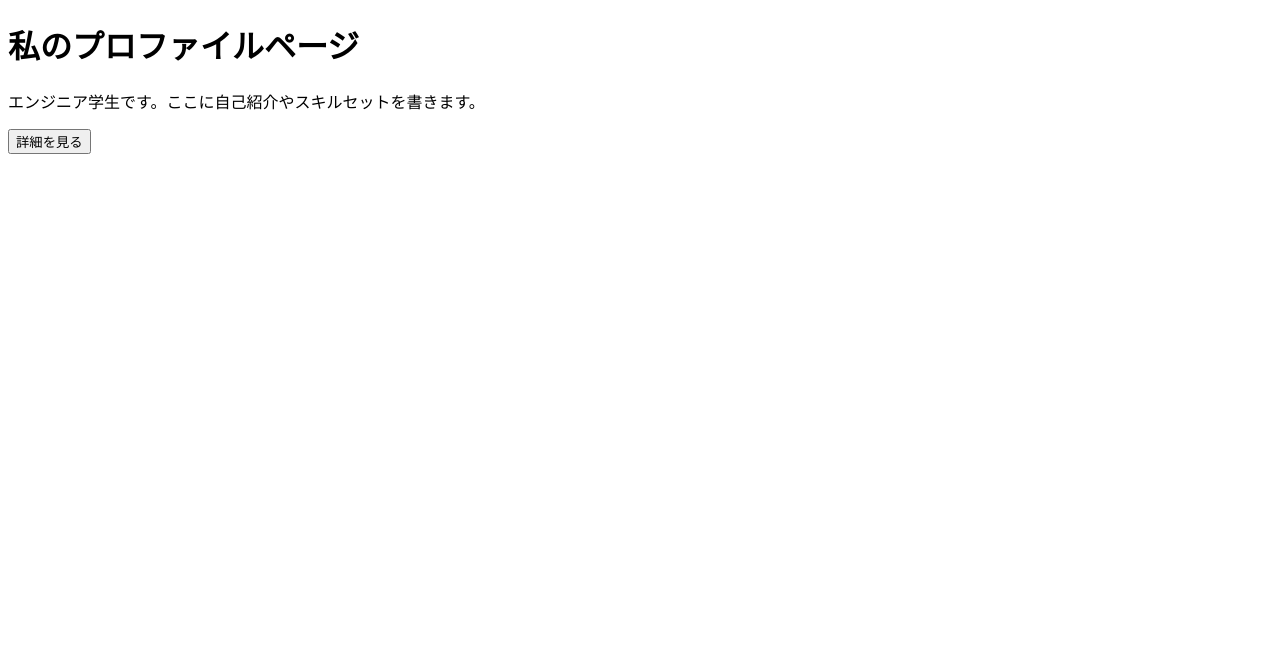
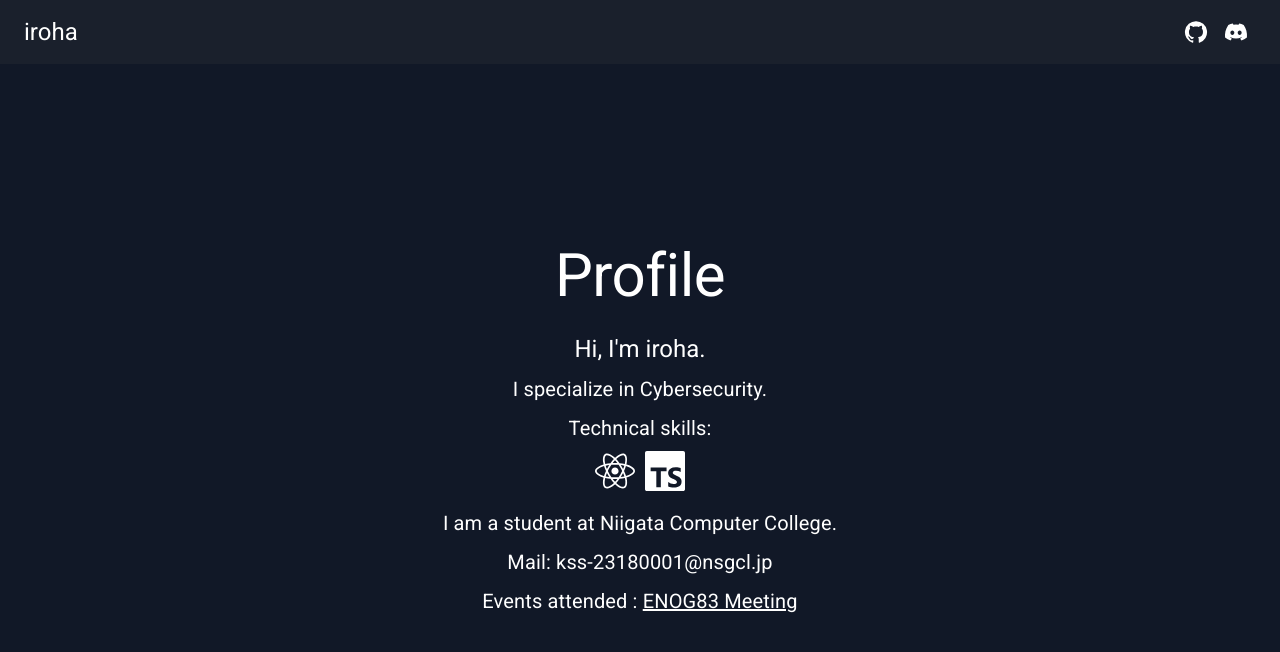
Before and after one commit to iroha999/iroha999.github.io, a React (Vite) app: page / in a window 1280 px wide. Shown: the top 652 px of the page. Built offline with nearby package versions, Linux system fonts and the light colour scheme.

Commit message:
プロファイルページの基礎ができました

```diff
--- a/index.html
+++ b/index.html
@@ -5,6 +5,7 @@
     <link rel="icon" type="image/svg+xml" href="/vite.svg" />
     <meta name="viewport" content="width=device-width, initial-scale=1.0" />
     <title>iroha999</title>
+    <link href="https://fonts.googleapis.com/css2?family=Roboto:wght@400;700&display=swap" rel="stylesheet">
   </head>
   <body>
     <div id="root"></div>
--- a/package.json
+++ b/package.json
@@ -14,6 +14,7 @@
   "dependencies": {
     "@emotion/react": "^11.13.3",
     "@emotion/styled": "^11.13.0",
+    "@mui/icons-material": "^6.0.2",
     "@mui/material": "^6.0.2",
     "@vitejs/plugin-react": "^4.3.1",
     "autoprefixer": "^10.4.20",
@@ -21,6 +22,7 @@
     "postcss": "^8.4.45",
     "react": "^18.3.1",
     "react-dom": "^18.3.1",
+    "react-icons": "^5.3.0",
     "tailwindcss": "^3.4.10"
   },
   "devDependencies": {
--- a/src/App.tsx
+++ b/src/App.tsx
@@ -1,23 +1,167 @@
-import React from 'react';
-// import { Container, Typography, Box, Button } from '@mui/material';
+import React, { useState } from 'react';
+import { AppBar, Toolbar, Typography, IconButton, Container, Box, Button, Tooltip, Fade, Paper, Snackbar, Link } from '@mui/material';
+import { GitHub, ContentCopy, Close } from '@mui/icons-material';
+import { FaDiscord, FaReact } from 'react-icons/fa';
+import { SiTypescript } from 'react-icons/si';
 import 'tailwindcss/tailwind.css';
+import './index.css';
 
-const App: React.FC = () => {
+const Header: React.FC = () => {
+  const [open, setOpen] = useState(false);
+  const [anchorEl, setAnchorEl] = useState<null | HTMLElement>(null);
+  const [snackbarOpen, setSnackbarOpen] = useState(false);
+
+  const handleDiscordClick = (event: React.MouseEvent<HTMLElement>) => {
+    setAnchorEl(event.currentTarget);
+    setOpen(true);
+  };
+
+  const handleClose = () => {
+    setOpen(false);
+    setTimeout(() => setAnchorEl(null), 300);
+  };
+
+  const handleCopy = () => {
+    navigator.clipboard.writeText('732372080539992078');
+    setSnackbarOpen(true);
+  };
+
+  const handleSnackbarClose = (_?: React.SyntheticEvent | Event, reason?: string) => {
+    if (reason === 'clickaway') {
+      return;
+    }
+    setSnackbarOpen(false);
+  };
+
+  const getPopoverPosition = () => {
+    if (!anchorEl) return { top: 0, left: 0 };
+
+    const rect = anchorEl.getBoundingClientRect();
+    const popoverWidth = 300;
+    const popoverHeight = 150;
+    const margin = 10;
+
+    let top = rect.bottom + margin;
+    let left = rect.left;
+
+    if (left + popoverWidth > window.innerWidth) {
+      left = window.innerWidth - popoverWidth - margin;
+    }
+    if (top + popoverHeight > window.innerHeight) {
+      top = rect.top - popoverHeight - margin;
+    }
+
+    return { top, left };
+  };
+
+  const { top, left } = getPopoverPosition();
+
   return (
-    <div className="h-screen flex flex-col justify-center items-center bg-gray-100">
-      <div className="text-center">
-        <h1 className="text-4xl font-bold mb-4">
-          私のプロファイルページ
-        </h1>
-        <p className="text-lg mb-4">
-          エンジニア学生です。ここに自己紹介やスキルセットを書きます。
-        </p>
-        <button className="bg-blue-500 text-white py-2 px-4 rounded">
-          詳細を見る
-        </button>
-      </div>
-    </div>
+    <>
+      <AppBar position="static" style={{ backgroundColor: '#1a202c' }}>
+        <Toolbar>
+          <Typography variant="h5" style={{ flexGrow: 1 }}>
+            iroha
+          </Typography>
+          <IconButton color="inherit" href="https://github.com/iroha999">
+            <GitHub />
+          </IconButton>
+          <IconButton color="inherit" onClick={handleDiscordClick}>
+            <FaDiscord />
+          </IconButton>
+        </Toolbar>
+      </AppBar>
+      <Fade in={open} timeout={300}>
+        <Paper
+          style={{
+            position: 'absolute',
+            top: top,
+            left: left,
+            backgroundColor: '#1a202c',
+            color: 'white',
+            padding: '20px',
+            borderRadius: '10px',
+            zIndex: 1300,
+            width: '300px',
+            maxWidth: '90vw',
+            maxHeight: '90vh',
+            overflowY: 'auto',
+          }}
+          elevation={3}
+        >
+          <Box display="flex" alignItems="center" justifyContent="space-between" marginBottom="20px">
+            <Box display="flex" alignItems="center">
+              <FaDiscord size={50} style={{ marginRight: '20px' }} />
+              <Typography variant="h6">zzxiroha39</Typography>
+            </Box>
+            <IconButton onClick={handleClose} size="small" style={{ color: 'white' }}>
+              <Close />
+            </IconButton>
+          </Box>
+          <Tooltip title="ユーザーIDをコピー">
+            <Button
+              variant="outlined"
+              startIcon={<ContentCopy />}
+              onClick={handleCopy}
+              fullWidth
+              style={{ color: 'white', borderColor: 'white' }}
+            >
+              ユーザーIDをコピー
+            </Button>
+          </Tooltip>
+        </Paper>
+      </Fade>
+      <Snackbar
+        anchorOrigin={{
+          vertical: 'bottom',
+          horizontal: 'center',
+        }}
+        open={snackbarOpen}
+        autoHideDuration={3000}
+        onClose={handleSnackbarClose}
+        message="ユーザーIDがコピーされました"
+      />
+    </>
   );
 };
 
+const Profile: React.FC = () => (
+  <Box className="flex flex-col justify-center items-center bg-gray-900 text-white" style={{ minHeight: 'calc(100vh - 64px)' }}>
+    <Container maxWidth="sm" className="text-center">
+      <Typography variant="h2" component="h1" gutterBottom>
+        Profile
+      </Typography>
+      <Typography variant="h5" component="p" gutterBottom>
+        Hi, I'm iroha.
+      </Typography>
+      <Typography variant="h6" component="p" gutterBottom>
+        I specialize in Cybersecurity.
+      </Typography>
+      <Typography variant="h6" component="p" gutterBottom>
+        Technical skills:
+      </Typography>
+      <Box display="flex" justifyContent="center" alignItems="center" mb={2}>
+        <FaReact size={40} style={{ marginRight: 10 }} />
+        <SiTypescript size={40} />
+      </Box>
+      <Typography variant="h6" component="p" gutterBottom>
+        I am a student at Niigata Computer College.
+      </Typography>
+      <Typography variant="h6" component="p" gutterBottom>
+        Mail: kss-23180001@nsgcl.jp
+      </Typography>
+      <Typography variant="h6" component="p" gutterBottom>
+        Events attended : <Link href="https://enog.jp/archives/2947" target="_blank" color="inherit">ENOG83 Meeting</Link>
+      </Typography>
+    </Container>
+  </Box>
+);
+
+const App: React.FC = () => (
+  <>
+    <Header />
+    <Profile />
+  </>
+);
+
 export default App;
--- a/src/index.css
+++ b/src/index.css
@@ -1,3 +1,7 @@
-@tailwind base;
-@tailwind components;
-@tailwind utilities;
+@import 'tailwindcss/base';
+@import 'tailwindcss/components';
+@import 'tailwindcss/utilities';
+
+body {
+    font-family: 'Roboto', sans-serif;
+}
```
Also changed, not shown: 1 other file (tests, documents, lock files or other folders).
